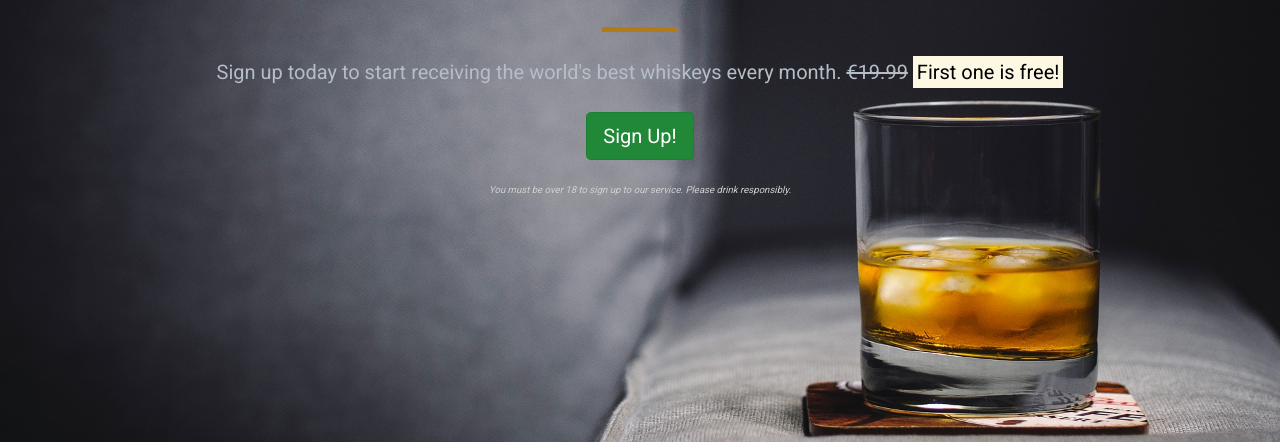
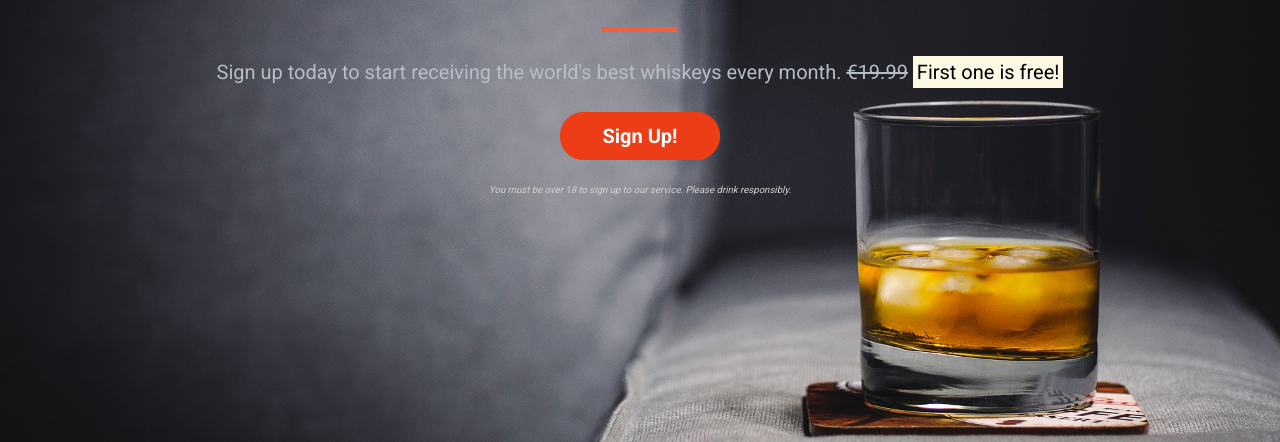
Before and after one commit to CI-Stu/Bootstrap, a plain HTML site: page index.html in a window 1280 px wide. In both pictures the pointer is over the button "Sign Up!". Shown: the part 358-800 px from the top of the page. Drawn offline with nearby package versions, Linux system fonts and the light colour scheme.

Commit message:
Updated the callout and colour change during hover

```diff
--- a/css/style.css
+++ b/css/style.css
@@ -43,7 +43,7 @@ body {
 }
 
 .block-divider--orange {
-    background-color: #b17b19;
+    background-color: #f05f40;
 
 }
 
@@ -87,3 +87,12 @@ body {
     background-color: #f05f40;
     border-color: #f05f40;
 }
+
+.btn--red:hover,
+.btn--red:active,
+.btn--red:focus,
+.btn--red:active:focus {
+    background-color: #ed3d17;
+    border-color: #ed3d17;
+
+}
--- a/index.html
+++ b/index.html
@@ -66,7 +66,7 @@
                         <s class="d-none d-sm-inline">€19.99</s>
                         <span class="d-inline d-sm-none"><br></span>
                         <strong><mark>First one is free!</mark></strong></p>
-                    <p><button class="btn btn-lg btn-success" data-toggle="modal" data-target="#signUpModal">Sign Up!</button></p>
+                    <p><button class="btn btn-lg btn--cta btn--red" data-toggle="modal" data-target="#signUpModal">Sign Up!</button></p>
                     <p class="text-muted"><small>You must be over 18 to sign up to our service. Please drink responsibly.</small></p>
                 </section>
             </div>
```
